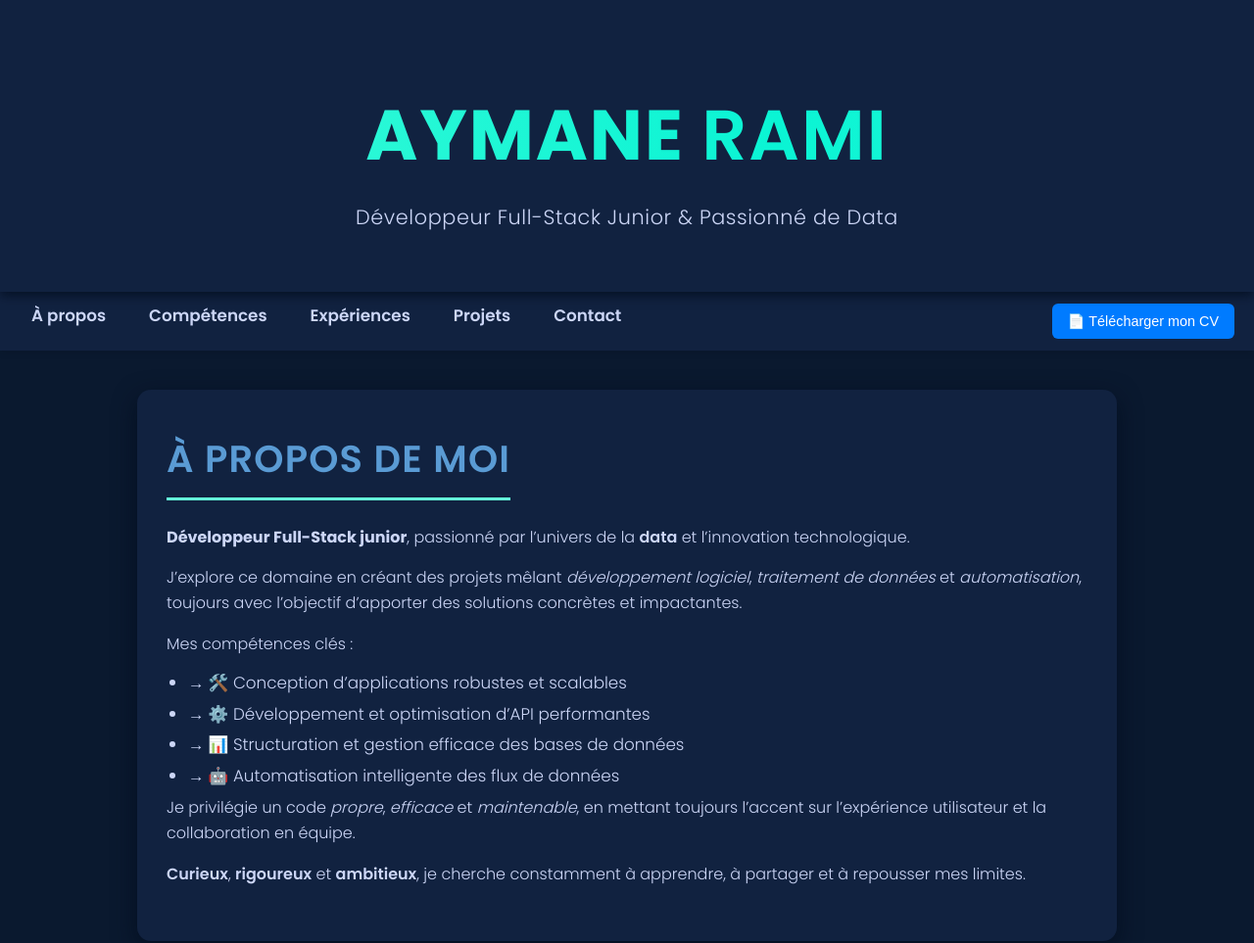
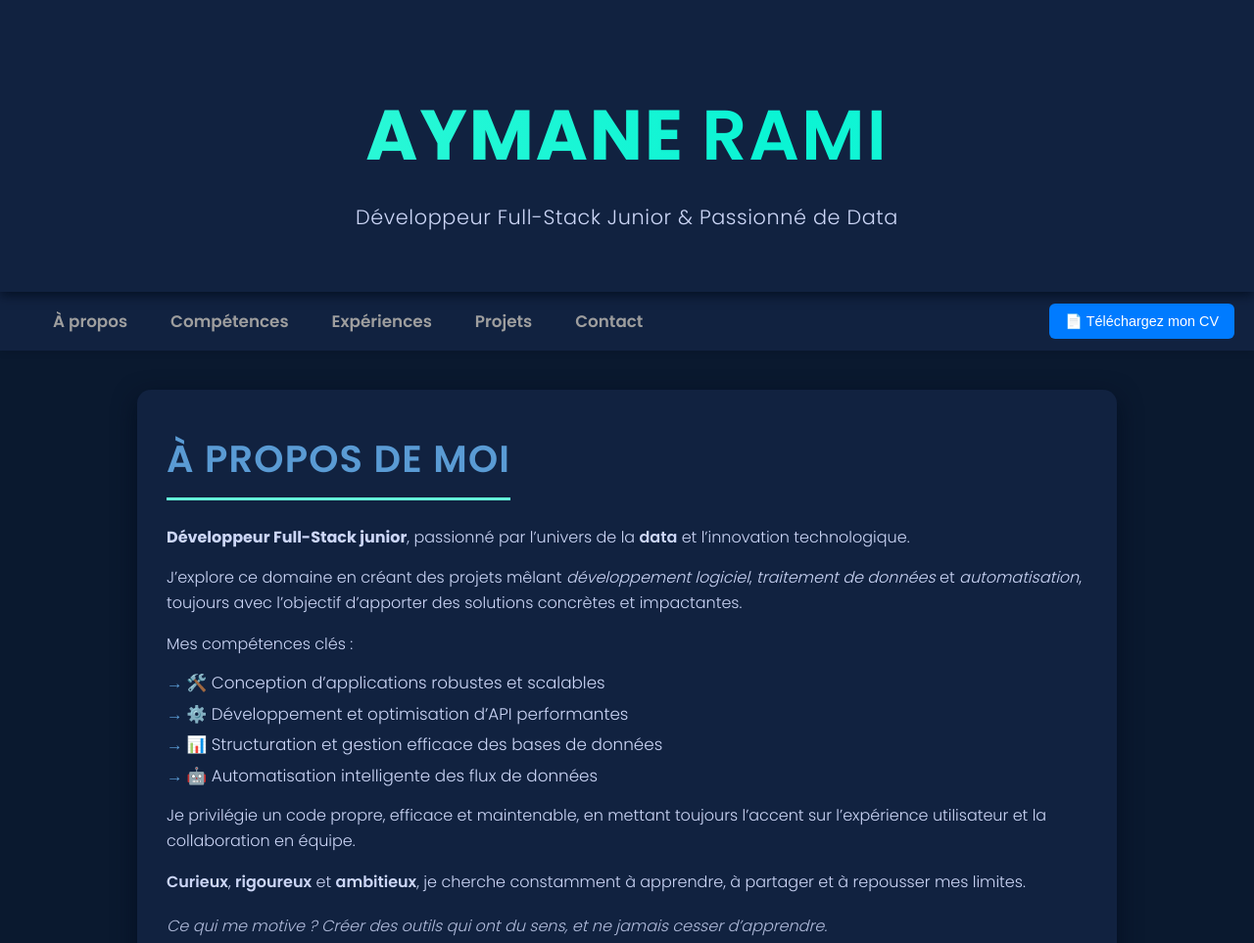
Before and after one commit to Aymane170/portfolio-aymane, a plain HTML site: page index.html in a window 1280 px wide. Shown: the top 963 px of the page at 98% size. Drawn offline with nearby package versions, Linux system fonts and the light colour scheme.

Commit message:
update navbar desktop and mobile

```diff
--- a/index.html
+++ b/index.html
@@ -16,6 +16,7 @@
     </h1>
     <p class="subtitle">Développeur Full-Stack Junior & Passionné de Data</p>
   </header>
+
   <nav class="navbar">
     <div class="burger" onclick="toggleMenu()">
       <div></div>
@@ -32,7 +33,7 @@
     </ul>
     <div class="nav-right">
       <!-- Bouton qui ouvre le modal -->
-      <button class="cv-button" onclick="openModal()">📄 Télécharger mon CV</button>
+      <button class="cv-button" onclick="openModal()">📄 Téléchargez mon CV</button>
 
     </div>
   </nav>
@@ -42,25 +43,35 @@
   <section id="presentation">
     <h2 class="section-title blue-text">À propos de moi</h2>
     <p>
-    <strong>Développeur Full-Stack junior</strong>, passionné par l’univers de la <span class="highlight">data</span> et l’innovation technologique.
+      <strong>Développeur Full-Stack junior</strong>, passionné par l’univers de la <span class="highlight">data</span>
+      et l’innovation technologique.
     </p>
     <p>
-    J’explore ce domaine en créant des projets mêlant <em>développement logiciel</em>, <em>traitement de données</em> et <em>automatisation</em>, toujours avec l’objectif d’apporter des solutions concrètes et impactantes.
+      J’explore ce domaine en créant des projets mêlant <em>développement logiciel</em>, <em>traitement de données</em>
+      et <em>automatisation</em>, toujours avec l’objectif d’apporter des solutions concrètes et impactantes.
     </p>
-  <p>Mes compétences clés :</p>
-  <ul>
+    <p class="list-intro">Mes compétences clés :</p>
+    <ul class="skills-list">
       <li>🛠️ Conception d’applications robustes et scalables</li>
       <li>⚙️ Développement et optimisation d’API performantes</li>
       <li>📊 Structuration et gestion efficace des bases de données</li>
       <li>🤖 Automatisation intelligente des flux de données</li>
     </ul>
     <p>
-    Je privilégie un code <em>propre</em>, <em>efficace</em> et <em>maintenable</em>, en mettant toujours l’accent sur l’expérience utilisateur et la collaboration en équipe.
+      Je privilégie un code <span class="hover-fade">propre</span>, <span class="hover-fade">efficace</span> et <span
+        class="hover-fade">maintenable</span>, en mettant toujours l’accent sur l’expérience utilisateur et la
+      collaboration en équipe.
     </p>
     <p>
-    <span class="highlight">Curieux</span>, <span class="highlight">rigoureux</span> et <span class="highlight">ambitieux</span>, je cherche constamment à apprendre, à partager et à repousser mes limites.
+      <span class="highlight">Curieux</span>, <span class="highlight">rigoureux</span> et <span
+        class="highlight">ambitieux</span>, je cherche constamment à apprendre, à partager et à repousser mes limites.
     </p>
+    <p class="story-end">
+      Ce qui me motive ? Créer des outils qui ont du sens, et ne jamais cesser d’apprendre.
+    </p>
+
   </section>
+
 
 
 
@@ -245,7 +256,7 @@
     <h2 class="section-title blue-text">Contact</h2>
     <p>
       <img src="logos/email-logo.svg" alt="Email" class="contact-icon" />
-      <a href="mailto:aymanerami9@email.com">aymanerami9@email.com</a>
+      <a href="mailto:aymanerami9@gmail.com">aymanerami9@gmail.com</a>
     </p>
     <p>
       <img src="logos/telephone-logo.svg" alt="GSM" class="contact-icon" />
--- a/script.js
+++ b/script.js
@@ -112,6 +112,13 @@ const toolsChart = new Chart(ctxTools, {
   }
 });
 
+//toggle menu
+function toggleMenu() {
+  const navLinks = document.getElementById("navLinks");
+  navLinks.classList.toggle("active");
+}
+
+
 //script d'envoie du formulaire
 const form = document.getElementById('contact-form');
 const statusMsg = document.getElementById('form-status');
--- a/style.css
+++ b/style.css
@@ -27,6 +27,7 @@ body {
   color: var(--text);
   line-height: 1.6;
   scroll-behavior: smooth;
+  overflow-x: hidden;
 }
 
 body.light {
@@ -96,9 +97,6 @@ header h1 {
   gap: 20px;
   box-shadow: 0 2px 8px rgba(0, 0, 0, 0.1);
   height: 60px;
-  /* fixe une hauteur pour aider à l'alignement */
-
-
 }
 
 .nav-right {
@@ -114,7 +112,7 @@ header h1 {
 .burger {
   display: none;
   flex-direction: column;
-  gap: 6px;
+  gap: 5px;
   cursor: pointer;
 }
 
@@ -122,38 +120,35 @@ header h1 {
   width: 25px;
   height: 3px;
   background: var(--accent);
+  border-radius: 2px;
 }
 
 .nav-links {
   display: flex;
+  flex-direction: row;
+  /* éléments côte à côte */
   gap: 20px;
   list-style: none;
-  margin: 0;
-  padding: 0;
+  position: static;
+  /* ← empêche le débordement */
+  width: auto;
+  background: transparent;
+  box-shadow: none;
 }
 
 .nav-item a {
   text-decoration: none;
-  color: #333;
+  color: #9e9e9e;
   padding: 8px 12px;
   font-weight: 500;
 }
 
-.nav-links li a {
-  display: flex;
-  align-items: center;
-  /* assure que les liens soient aussi alignés */
-  padding: 10px 12px;
-  /* idem, pour un bon alignement vertical */
-  height: 36px;
-  /* même hauteur que le bouton */
-  font-weight: 600;
-  color: var(--text-color);
-  text-decoration: none;
+.nav-links li a:hover {
+  color: var(--white);
 }
 
-.nav-links li a:hover {
-  color: var(--white);
+.nav-links.active {
+  display: flex;
 }
 
 /* Responsive */
@@ -164,20 +159,51 @@ header h1 {
 
   .nav-links {
     position: absolute;
-    top: 80px;
+    top: 60px;
     right: 0;
+    width: 200px;
+    max-height: calc(100vh - 60px);
+    overflow-y: auto;
     background: var(--section-bg);
     flex-direction: column;
-    width: 200px;
     transform: translateX(100%);
     transition: transform 0.3s ease;
     box-shadow: 0 4px 16px var(--shadow);
+    z-index: 1000;
   }
 
   .nav-links.active {
-    transform: translateX(0%);
+    transform: translateX(0);
+  }
+
+  .nav-right {
+    display: none;
+    /* cache bouton CV s'il gêne en mobile */
+  }
+
+}
+
+
+@media (max-width: 900px) {
+  .competence-row {
+    flex-direction: column;
+  }
+
+  .competence-chart {
+    width: 100%;
+    flex: none;
+    margin-top: 20px;
+  }
+
+  .competence-info {
+    max-width: 100%;
+  }
+
+  .skills-container {
+    justify-content: center;
   }
 }
+
 
 
 @keyframes shineText {
@@ -270,9 +296,10 @@ h2 {
   font-size: 1.05rem;
 }
 
+
 #presentation ul li::before {
   content: "→ ";
-  color: var(--blue);
+  color: var(--blue-color);
   font-weight: bold;
 }
 
@@ -284,6 +311,37 @@ h2 {
 .highlight {
   color: var(--blue);
   font-weight: 600;
+  transition: color 0.3s ease;
+}
+
+.highlight:hover {
+  color: var(--accent);
+  /* Choisis une couleur secondaire comme un orange doux ou vert menthe */
+}
+
+.hover-fade {
+  display: inline-block;
+  position: relative;
+  cursor: pointer;
+  transition: color 0.3s ease;
+}
+
+.hover-fade::after {
+  content: "";
+  position: absolute;
+  left: 0;
+  bottom: -2px;
+  height: 2px;
+  width: 100%;
+  background-color: var(--blue);
+  opacity: 0.6;
+  transform: scaleX(0);
+  transform-origin: left;
+  transition: transform 0.3s ease;
+}
+
+.hover-fade:hover::after {
+  transform: scaleX(1);
 }
 
 /* === FLEX / GRID pour .card dans experience et competences */
@@ -298,6 +356,30 @@ h2 {
   display: flex;
   flex-wrap: wrap;
   gap: 15px;
+}
+
+/* === SKILLS LIST === */
+.skills-list {
+  list-style: none;
+  padding-left: 0;
+  margin-top: 0.5rem;
+  margin-bottom: 1rem;
+}
+
+.skills-list li {
+  margin-bottom: 8px;
+  font-weight: 500;
+  font-size: 1.05rem;
+  padding-left: 1.2em;
+  position: relative;
+}
+
+.skills-list li::before {
+  content: "→";
+  position: absolute;
+  left: 0;
+  color: var(--blue);
+  font-weight: bold;
 }
 
 /* === SKILL ITEM === */
@@ -642,15 +724,10 @@ canvas {
   height: 36px;
   /* même hauteur que le bouton */
   font-weight: 600;
-  color: var(--text-color);
   text-decoration: none;
 }
 
-.navbar {
-  /* ton code */
-  height: 60px;
-  /* fixe une hauteur pour aider à l'alignement */
-}
+
 
 
 .cv-button:hover {
@@ -728,3 +805,9 @@ canvas {
 .cv-button:hover {
   background-color: #0056b3;
 }
+
+.story-end {
+  font-style: italic;
+  margin-top: 20px;
+  opacity: 0.85;
+}
```
Lines whose indentation alone changed are shown as unchanged.
